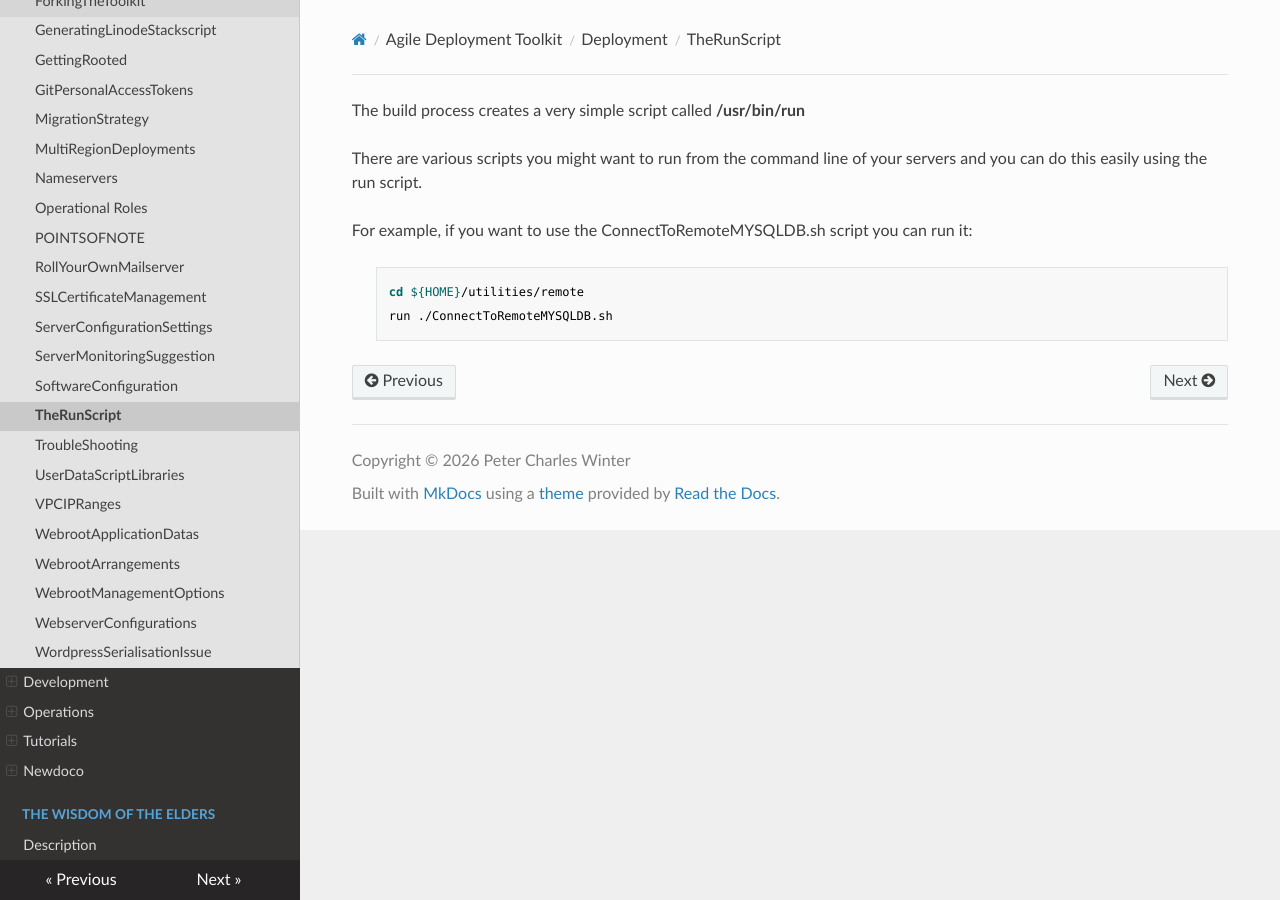
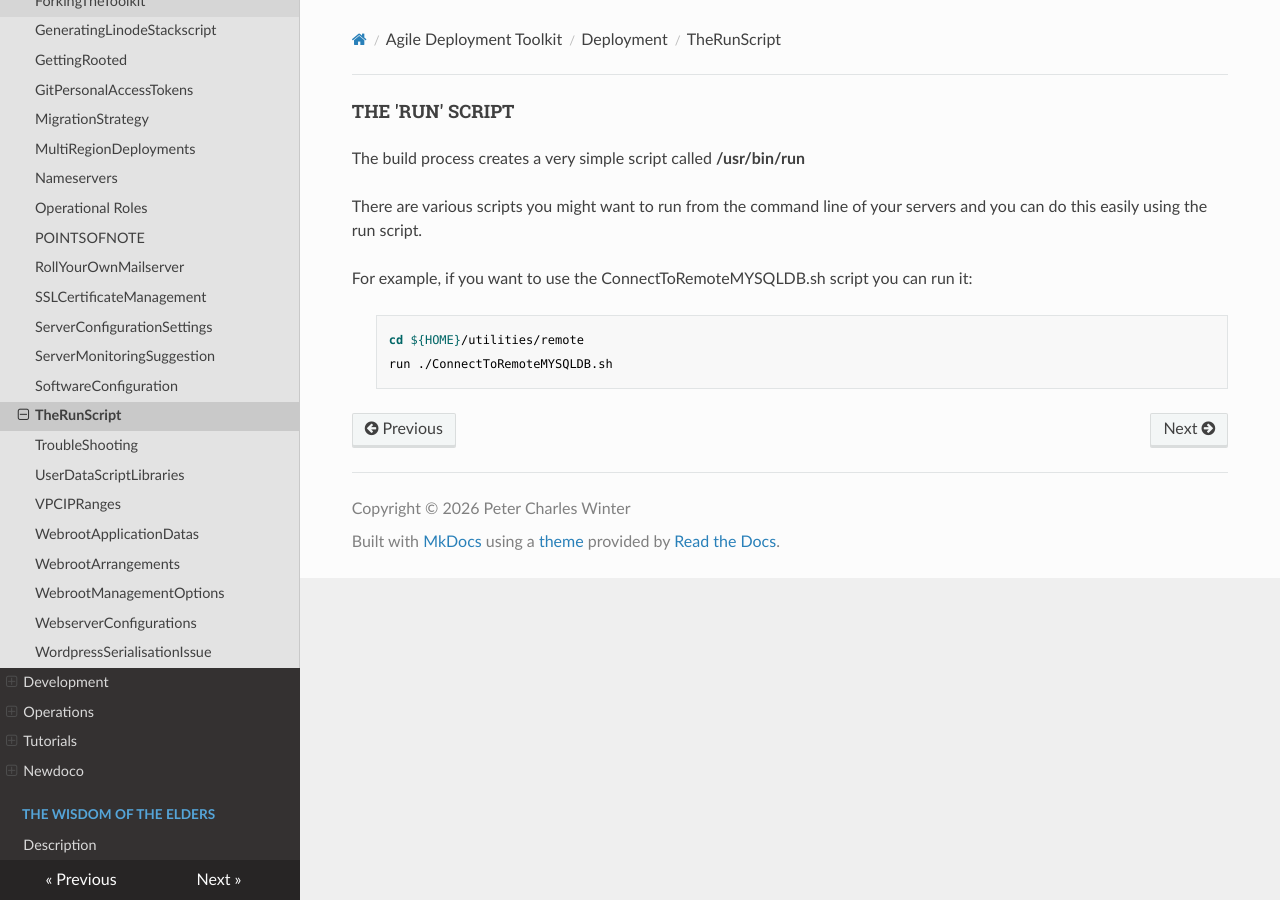
Before and after one commit to wintersys-dev/adt-documentation, an MkDocs documentation site: the page built from docs/Agile Deployment Toolkit/Deployment/TheRunScript.md, in a window 1280 px wide. Built offline with MkDocs 1.6.1, drawn with Linux system fonts in a browser that asks for light colours; nearby versions of some CDN libraries.

Commit message:
Update TheRunScript.md

```diff
--- a/docs/Agile Deployment Toolkit/Deployment/TheRunScript.md
+++ b/docs/Agile Deployment Toolkit/Deployment/TheRunScript.md
@@ -1,3 +1,5 @@
+#### THE 'RUN' SCRIPT
+
 The build process creates a very simple script called **/usr/bin/run**
 
 There are various scripts you might want to run from the command line of your servers and you can do this easily using the run script.
```
